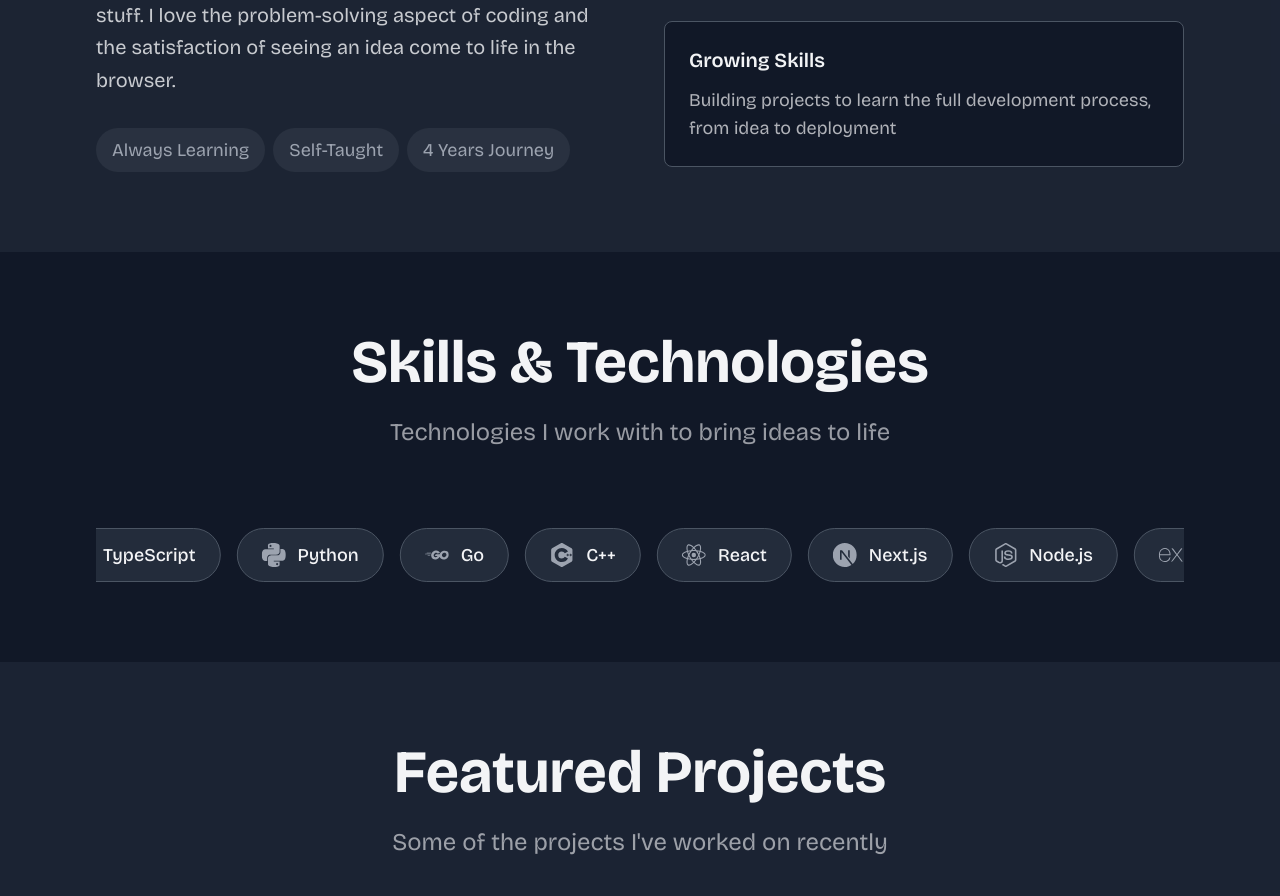
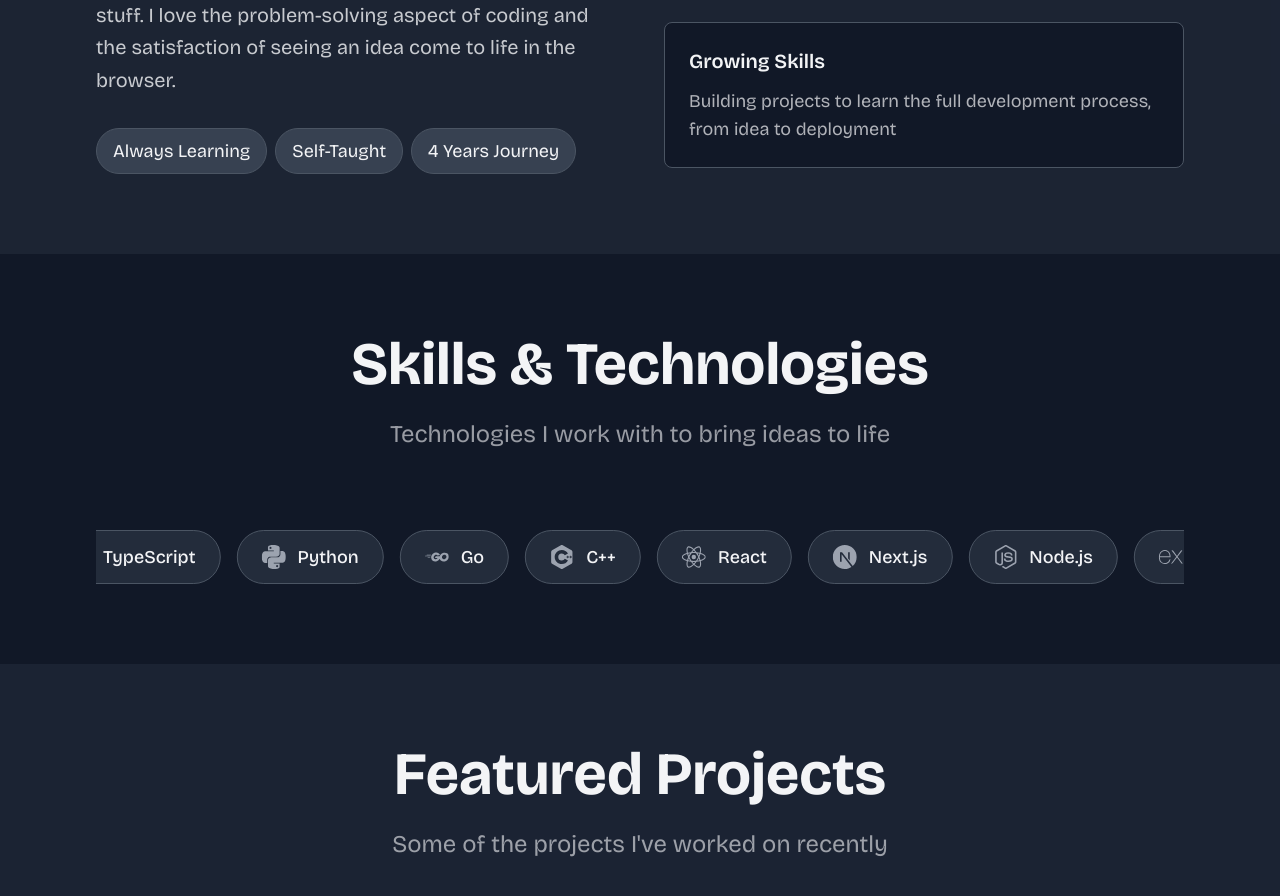
Before and after one commit to YoruAkio/AkioPortfolio, a Next.js app: page / in a window 1280 px wide. Shown: the part 1401-2297 px from the top of the page. Built offline with nearby package versions, Linux system fonts and the light colour scheme.

Commit message:
feat: update About component styles for improved visual consistency and hover effects

```diff
--- a/src/components/About.js
+++ b/src/components/About.js
@@ -29,13 +29,13 @@
               idea come to life in the browser.
             </p>
             <div className="flex flex-wrap gap-2">
-              <span className="px-3 py-1.5 sm:px-4 sm:py-2 bg-primary/10 text-primary rounded-full text-sm sm:text-base lg:text-lg">
+              <span className="px-3 py-1.5 sm:px-4 sm:py-2 bg-secondary border border-border text-foreground rounded-full text-sm sm:text-base lg:text-lg hover:bg-primary/20 hover:text-primary hover:border-primary/30 transition-colors">
                 Always Learning
               </span>
-              <span className="px-3 py-1.5 sm:px-4 sm:py-2 bg-primary/10 text-primary rounded-full text-sm sm:text-base lg:text-lg">
+              <span className="px-3 py-1.5 sm:px-4 sm:py-2 bg-secondary border border-border text-foreground rounded-full text-sm sm:text-base lg:text-lg hover:bg-primary/20 hover:text-primary hover:border-primary/30 transition-colors">
                 Self-Taught
               </span>
-              <span className="px-3 py-1.5 sm:px-4 sm:py-2 bg-primary/10 text-primary rounded-full text-sm sm:text-base lg:text-lg">
+              <span className="px-3 py-1.5 sm:px-4 sm:py-2 bg-secondary border border-border text-foreground rounded-full text-sm sm:text-base lg:text-lg hover:bg-primary/20 hover:text-primary hover:border-primary/30 transition-colors">
                 4 Years Journey
               </span>
             </div>
```
